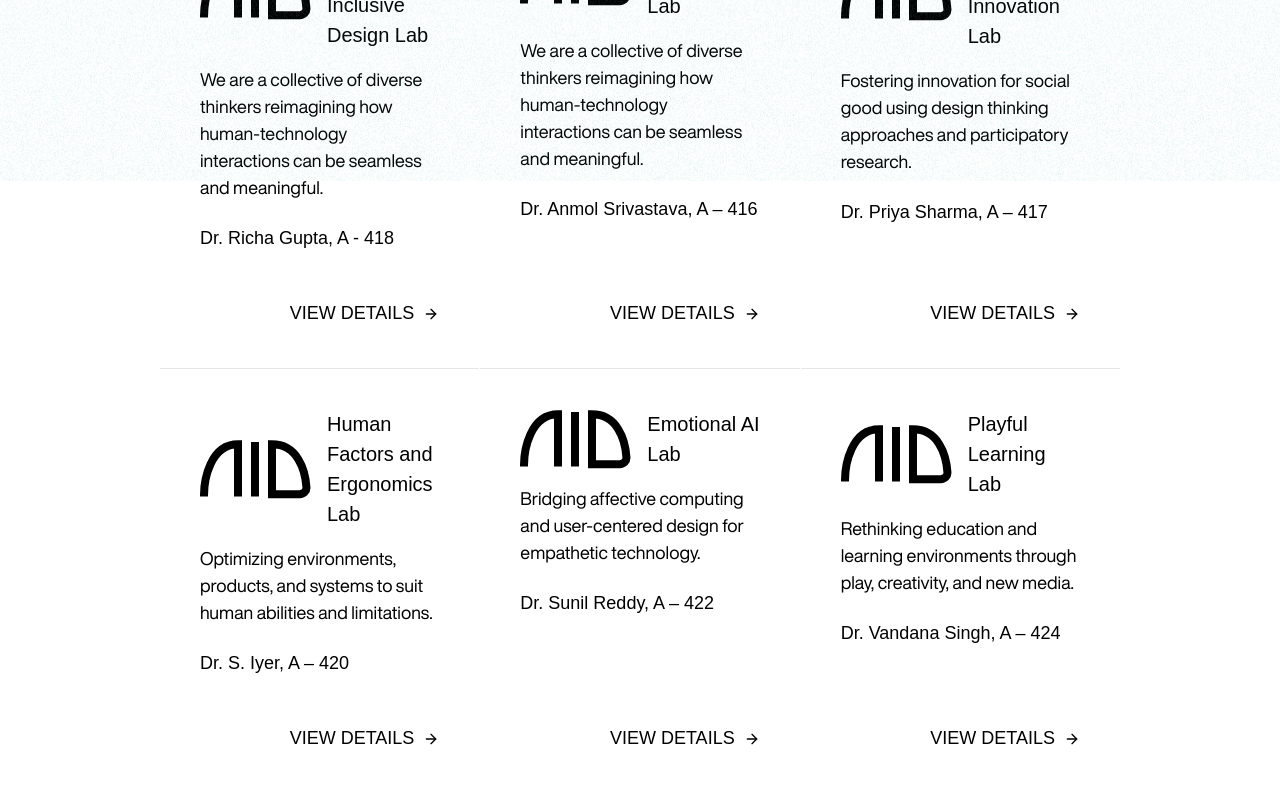
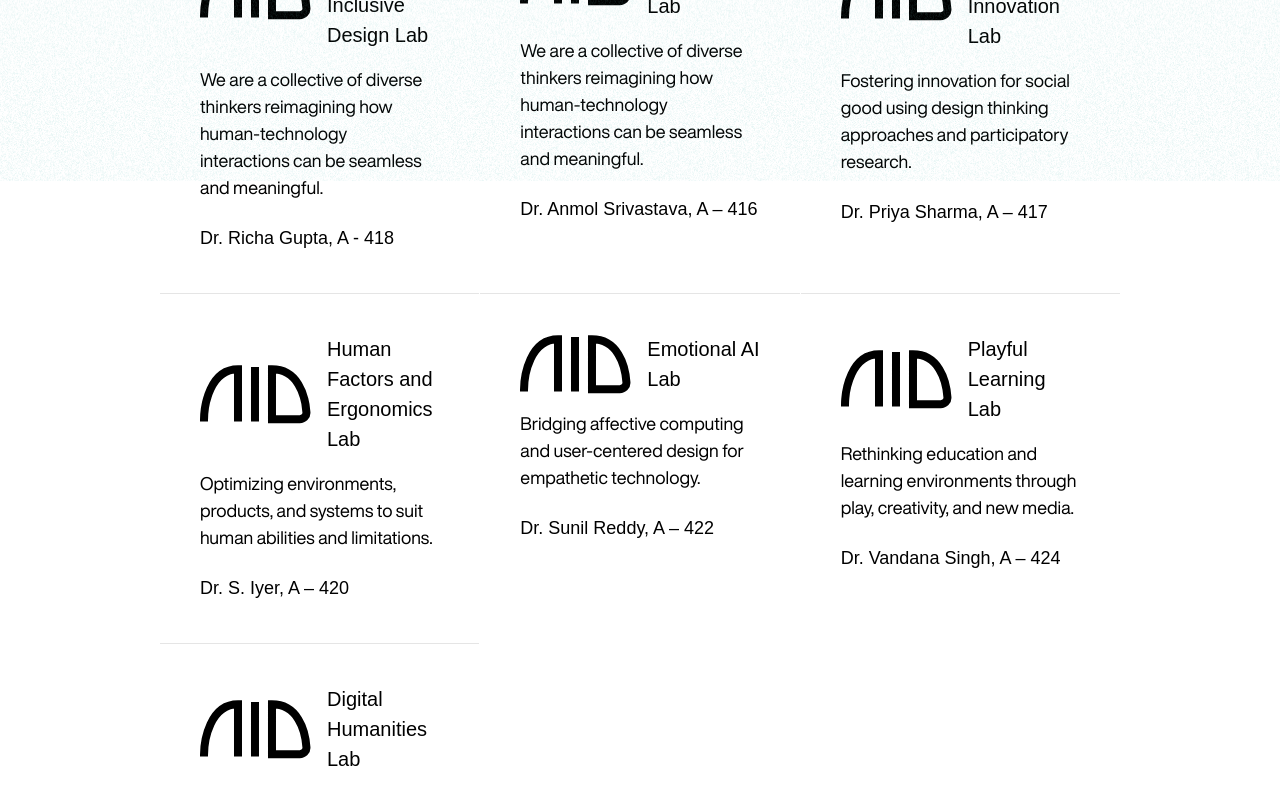
Before and after one commit to CosecSecCot/IIITD-HCD-Frontend, a React (Vite) app: page /research/labs in a window 1280 px wide. Shown: the part 619-1410 px from the top of the page. Built offline with nearby package versions, Linux system fonts and the light colour scheme; a web font is replaced by a local one.

Commit message:
expand on clicking card

```diff
--- a/src/pages/Research/Labs/index.jsx
+++ b/src/pages/Research/Labs/index.jsx
@@ -162,23 +162,16 @@ const Research = () => {
   const [expandedId, setExpandedId] = useState(null);
 
   const cardsContainerRef = useRef(null);
-  const flipStateRef = useRef(null); // store flip state between render & GSAP callback
+  const flipStateRef = useRef(null);
 
-  // Create context-safe callback helpers
-  // (We pass a config object to useGSAP below to access contextSafe)
   const { contextSafe } = useGSAP(
-    () => {
-      // Nothing to do on mount; animation handled in dependency update below
-    },
-    { scope: cardsContainerRef, dependencies: [] },
+    () => {},
+    { scope: cardsContainerRef, dependencies: [] }
   );
 
   const handleExpand = contextSafe((id) => {
-    // Capture BEFORE state (all cards)
     const cards = gsap.utils.toArray("[data-lab-card]");
     flipStateRef.current = Flip.getState(cards);
-
-    // Trigger React layout change
     setExpandedId(id);
   });
 
@@ -188,21 +181,17 @@ const Research = () => {
     setExpandedId(null);
   });
 
-  // Animate layout change whenever expandedId changes
   useGSAP(
     () => {
       if (!flipStateRef.current) return;
-
       Flip.from(flipStateRef.current, {
         duration: 0.5,
         ease: "power4.out",
         absolute: false,
       });
-
-      // clear stored state so stale references aren't reused
       flipStateRef.current = null;
     },
-    { scope: cardsContainerRef, dependencies: [expandedId] },
+    { scope: cardsContainerRef, dependencies: [expandedId] }
   );
 
   return (
@@ -293,7 +282,7 @@ function LabCard({ lab, expanded, onExpand, onCollapse }) {
           stagger: 0.1,
           duration: 0.5,
           ease: "expo.out",
-        },
+        }
       );
 
       gsap.from(".reveal-animation-opacity-only", {
@@ -303,7 +292,7 @@ function LabCard({ lab, expanded, onExpand, onCollapse }) {
         ease: "expo.out",
       });
     },
-    { scope: cardRef, dependencies: [expanded] }, // this will rerun when this card mounts
+    { scope: cardRef, dependencies: [expanded] }
   );
 
   const expanded_class = expanded ? "z-[99] xl:col-span-2 xl:row-span-2" : ``;
@@ -314,22 +303,18 @@ function LabCard({ lab, expanded, onExpand, onCollapse }) {
       ref={cardRef}
       style={
         expanded
-          ? {
-              backgroundColor: lab.background,
-              color: lab.foreground,
-            }
+          ? { backgroundColor: lab.background, color: lab.foreground }
           : {
               backgroundColor:
                 hover && !isSmallScreen ? lab.backgroundDim : "white",
             }
       }
-      onMouseEnter={() => {
-        setHover(true);
+      onMouseEnter={() => setHover(true)}
+      onMouseLeave={() => setHover(false)}
+      onClick={() => {
+        if (!expanded) onExpand();
       }}
-      onMouseLeave={() => {
-        setHover(false);
-      }}
-      className={`w-full flex flex-col justify-between gap-[32px] lg:gap-[48px] p-[28px] lg:p-[40px] ${expanded_class}`}
+      className={`cursor-pointer w-full flex flex-col justify-between gap-[32px] lg:gap-[48px] p-[28px] lg:p-[40px] ${expanded_class}`}
     >
       {expanded ? (
         <>
@@ -339,8 +324,6 @@ function LabCard({ lab, expanded, onExpand, onCollapse }) {
                 <img
                   className="reveal-animation-opacity-only h-[40px] lg:h-auto w-auto"
                   style={{
-                    // WARNING: for now we are assuming that foreground color will be black and white
-                    // if you want to change it to custom color, modify the svg or make two images and change img src
                     filter:
                       lab.foreground === "#FFFFFF" ? "invert(100%)" : "none",
                   }}
@@ -362,19 +345,20 @@ function LabCard({ lab, expanded, onExpand, onCollapse }) {
           <div className="flex justify-between flex-row-reverse flex-wrap w-full">
             <button
               type="button"
-              onClick={onCollapse}
+              onClick={(e) => {
+                e.stopPropagation();
+                onCollapse();
+              }}
               className="reveal-animation-opacity-only flex items-center text-[14px] lg:text-[20px] gap-[0.5em]"
-              aria-label={`Close ${lab.title} details`}
             >
               <span>CLOSE</span>
               <X className="w-[16px] h-[16px]" />
             </button>
             <a
               href={lab.website}
+              onClick={(e) => e.stopPropagation()}
               className="reveal-animation-opacity-only text-[14px] lg:text-[20px] px-[1em] lg:px-[2em] py-[0.5em] border inline-flex gap-[16px] items-center justify-center"
-              style={{
-                borderColor: lab.foreground,
-              }}
+              style={{ borderColor: lab.foreground }}
             >
               <span>VISIT WEBSITE</span>
               <Search className="max-lg:hidden w-[12px] lg:w-[16px] aspect-square h-auto" />
@@ -403,17 +387,6 @@ function LabCard({ lab, expanded, onExpand, onCollapse }) {
               {lab.lead}
             </p>
           </div>
-          <div className="flex justify-between flex-row-reverse flex-wrap w-full">
-            <button
-              type="button"
-              onClick={onExpand}
-              className="reveal-animation-opacity-only flex items-center text-[14px] lg:text-[18px] gap-[0.5em]"
-              aria-label={`View ${lab.title} details`}
-            >
-              <span>VIEW DETAILS</span>
-              <ArrowRight className="w-[16px] h-[16px]" />
-            </button>
-          </div>
         </>
       )}
     </div>
```
